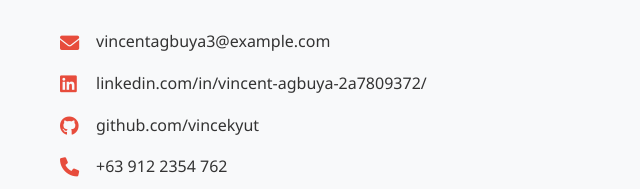
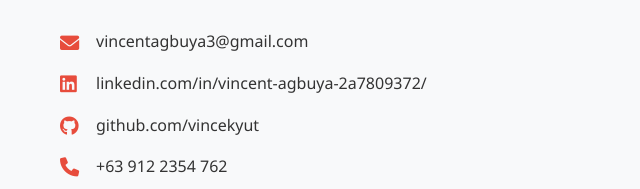
Before and after one commit to vincekyut/Portfolio, a plain HTML site: page index.html in a window 1280 px wide. Shown: the part 4772-4961 px from the top of the page, 0-640 px from the left. Drawn offline with Linux system fonts and the light colour scheme.

Commit message:
Update index.html

```diff
--- a/index.html
+++ b/index.html
@@ -319,7 +319,7 @@
                     <div class="contact-items">
                         <div class="contact-item">
                             <i class="fas fa-envelope"></i>
-                            <span>vincentagbuya3@example.com</span>
+                            <span>vincentagbuya3@gmail.com</span>
                         </div>
                         <div class="contact-item">
                             <i class="fab fa-linkedin"></i>
```
